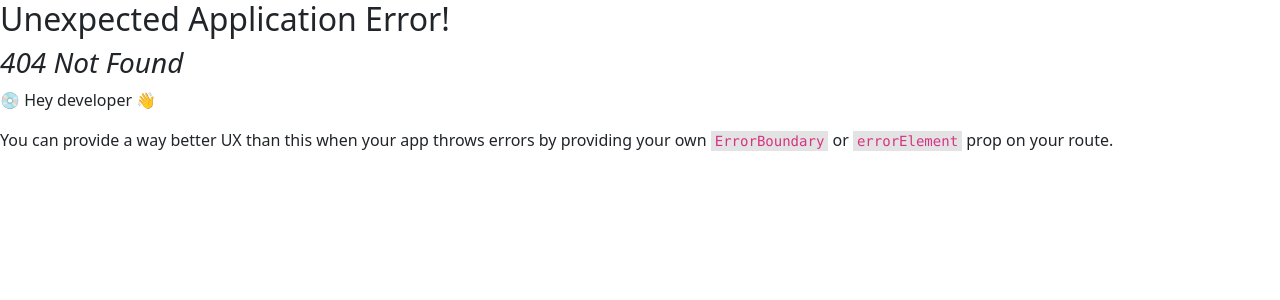
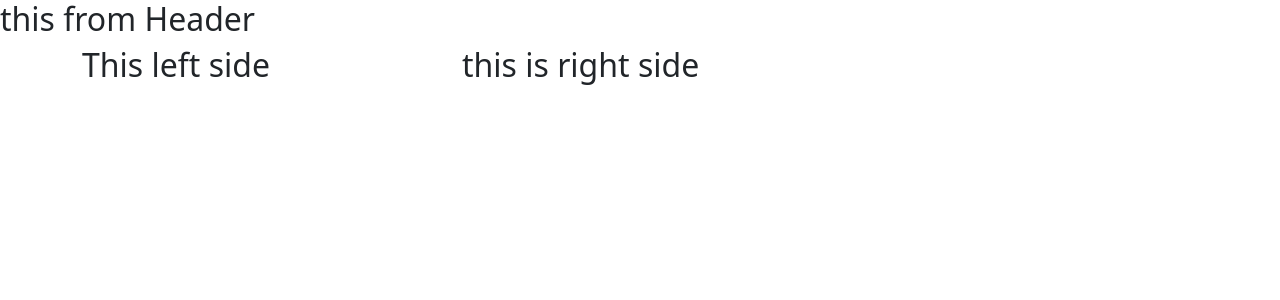
Before and after one commit to Taher027/Learning-platform_clint_side, a React (Create React App) app: page /blog in a window 1280 px wide. Before the commit this address had no page. Shown: the top 300 px of the page. Built offline with nearby package versions, Linux system fonts and the light colour scheme.

Commit message:
added routes

```diff
--- a/src/components/Blog.js
+++ b/src/components/Blog.js
@@ -3,7 +3,7 @@ import React from 'react';
 const Blog = () => {
     return (
         <div>
-
+            <h2>this is blog</h2>
         </div>
     );
 };
--- a/src/components/Course.js
+++ b/src/components/Course.js
@@ -3,7 +3,7 @@ import React from 'react';
 const Course = () => {
     return (
         <div>
-
+            <h2>this is course</h2>
         </div>
     );
 };
--- a/src/components/Courses.js
+++ b/src/components/Courses.js
@@ -3,7 +3,7 @@ import React from 'react';
 const Courses = () => {
     return (
         <div>
-
+            <h2>this is courses</h2>
         </div>
     );
 };
--- a/src/components/FAQ.js
+++ b/src/components/FAQ.js
@@ -3,7 +3,7 @@ import React from 'react';
 const FAQ = () => {
     return (
         <div>
-
+           <h2>this is faq</h2>
         </div>
     );
 };
--- /dev/null
+++ b/src/components/Header.js
@@ -0,0 +1,11 @@
+import React from 'react';
+
+const Header = () => {
+    return (
+        <div>
+            <h2>this from Header</h2>
+        </div>
+    );
+};
+
+export default Header;
--- a/src/components/Main.js
+++ b/src/components/Main.js
@@ -1,9 +1,11 @@
 import React from 'react';
 import { Col, Container, Row } from 'react-bootstrap';
+import Header from './Header';
 
 const Main = () => {
     return (
         <div>
+            <Header></Header>
             <Container>
                 <Row>
                     <Col lg='4'> <h2>This left side</h2> </Col>
```
Also changed, not shown: src/Routes.js/Routes.js (+25 -8 lines).
